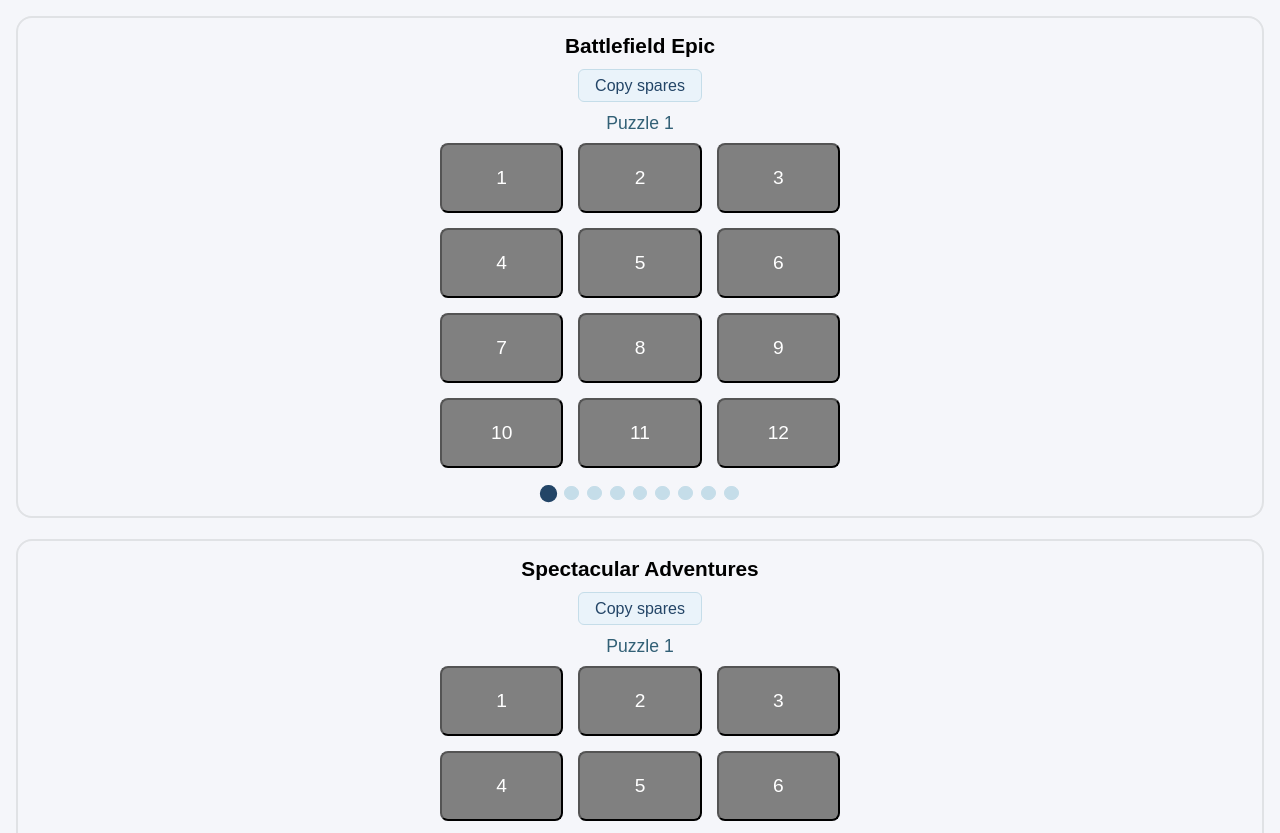
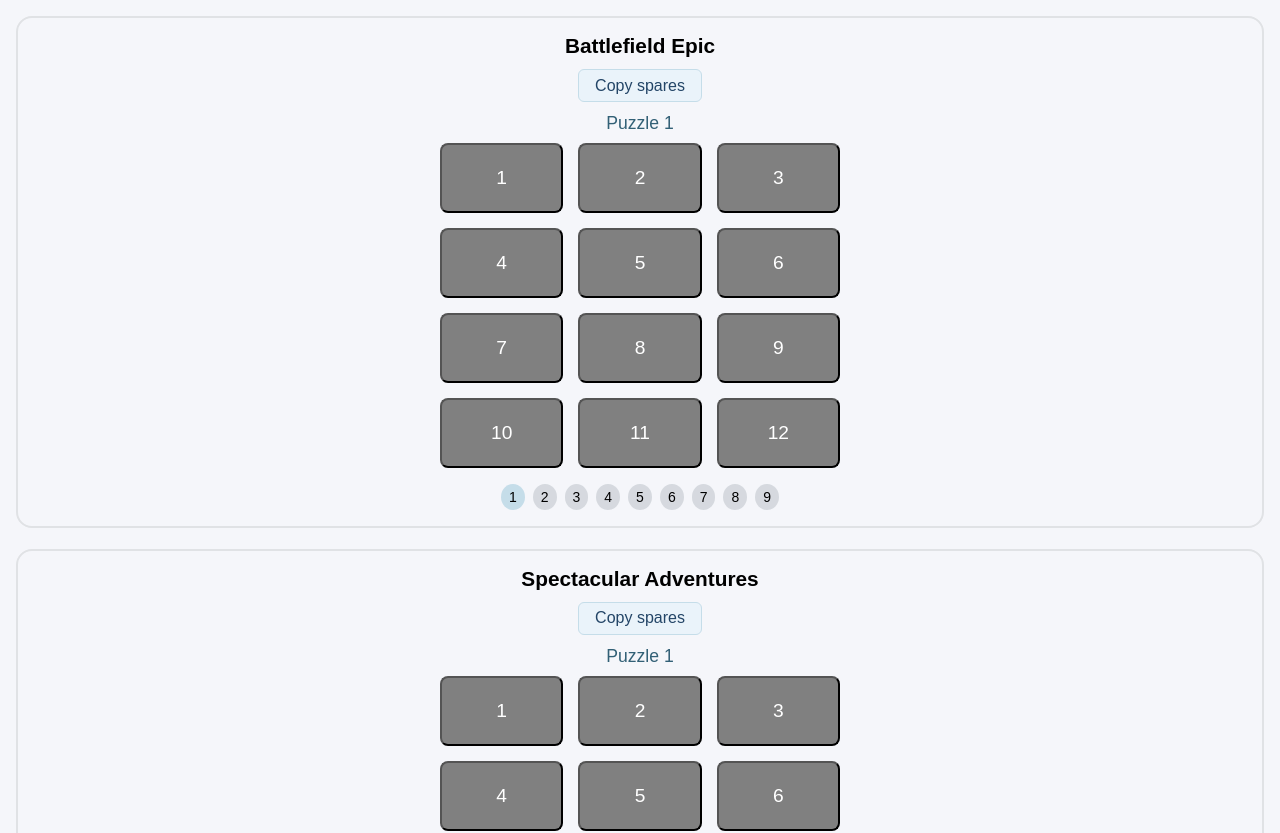
Before and after one commit to appsbytom/wos-puzzle-albums, a Svelte app: page / in a window 1280 px wide. Shown: the top 833 px of the page. Built offline with nearby package versions, Linux system fonts and the light colour scheme.

Commit message:
update carousel

```diff
--- a/src/Album.svelte
+++ b/src/Album.svelte
@@ -4,6 +4,7 @@
 
   let copied = false;
   let activeCollection = 0;
+  let elementRef;
 
   $: ownedPerCollection = album.puzzles.map(col => ({
     num: col.id,
@@ -33,12 +34,20 @@
   <div>
     <div>
       <div class="carousel-content">
-        <Puzzle bind:collection={album.puzzles[activeCollection]} />
+        <Puzzle bind:ref={elementRef} bind:collection={album.puzzles[activeCollection]} />
       </div>
     </div>
     <div class="carousel-dots">
       {#each album.puzzles as _, i}
-        <div class="dot {i === activeCollection ? 'active' : ''}" on:click={() => activeCollection = i} />
+        <div
+          class="dot {i === activeCollection ? 'active' : ''}"
+          on:click={() => {
+            elementRef.scrollTo({ top: 0, behavior: 'smooth' });
+            return activeCollection = i;
+          }}
+        >
+          {i + 1}
+        </div>
       {/each}
     </div>
   </div>
@@ -87,22 +96,19 @@
     display: flex;
     justify-content: center;
     gap: 0.5em;
-    margin-top: 1.1em;
+    margin-top: 16px;
   }
   .dot {
-    width: 0.8em;
-    height: 0.8em;
-    background: #c5dde9;
+    padding: 5px 8px;
+    background: rgba(161, 169, 175, 0.37);
     border-radius: 50%;
     display: inline-block;
     cursor: pointer;
     transition: background 0.2s, transform 0.2s;
-    border: 1.5px solid #c5dde9;
+    font-size: 14px;
   }
   .dot.active {
-    background: #234567;
-    border-color: #234567;
-    transform: scale(1.15);
+    background: #c5dde9;
   }
   @media (max-width: 700px) {
     .carousel-content {
--- a/src/Puzzle.svelte
+++ b/src/Puzzle.svelte
@@ -1,5 +1,6 @@
 <script>
   export let collection;
+  export let ref;
   import Piece from './Piece.svelte';
 </script>
 
@@ -7,7 +8,7 @@
   <h3 class="collection-title">
     {collection.name}
   </h3>
-  <div class="cards">
+  <div class="cards" bind:this={ref}>
     {#each collection.pieces as card (card.id)}
       <Piece bind:card />
     {/each}
```
